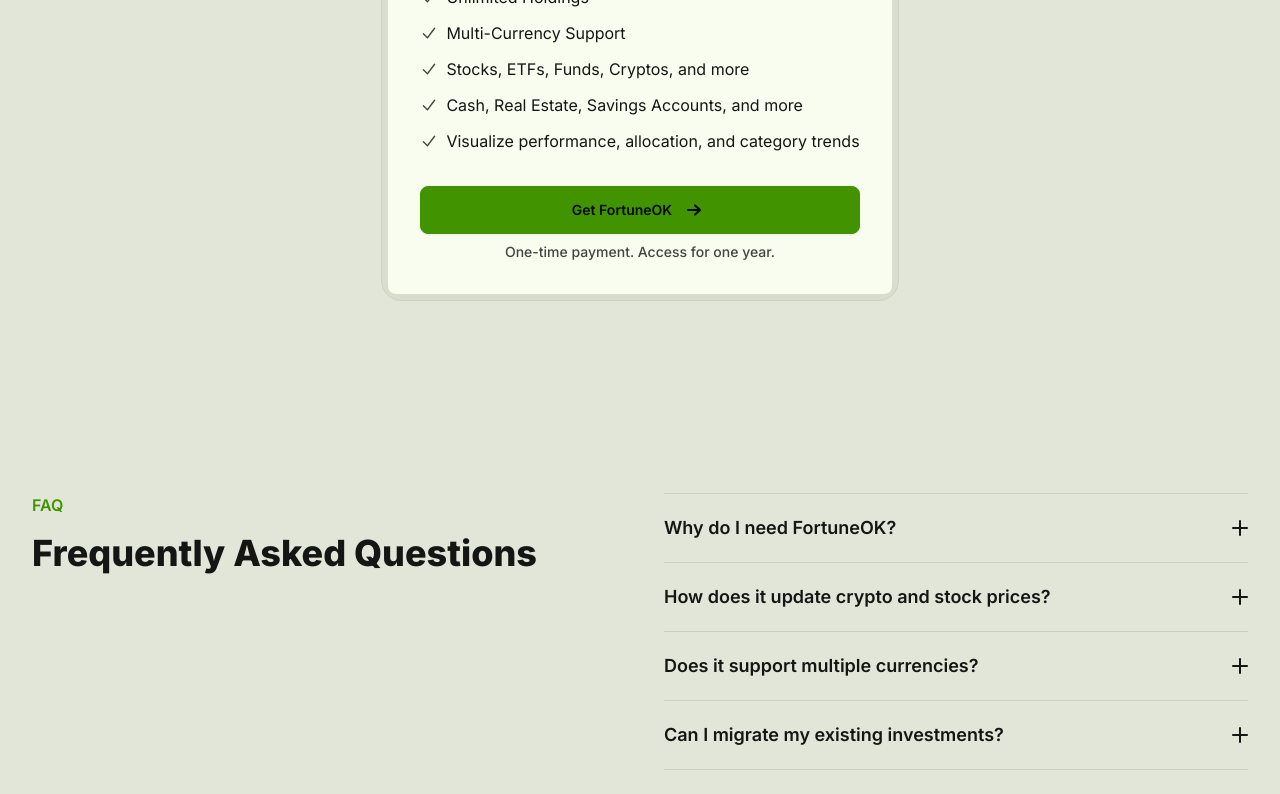
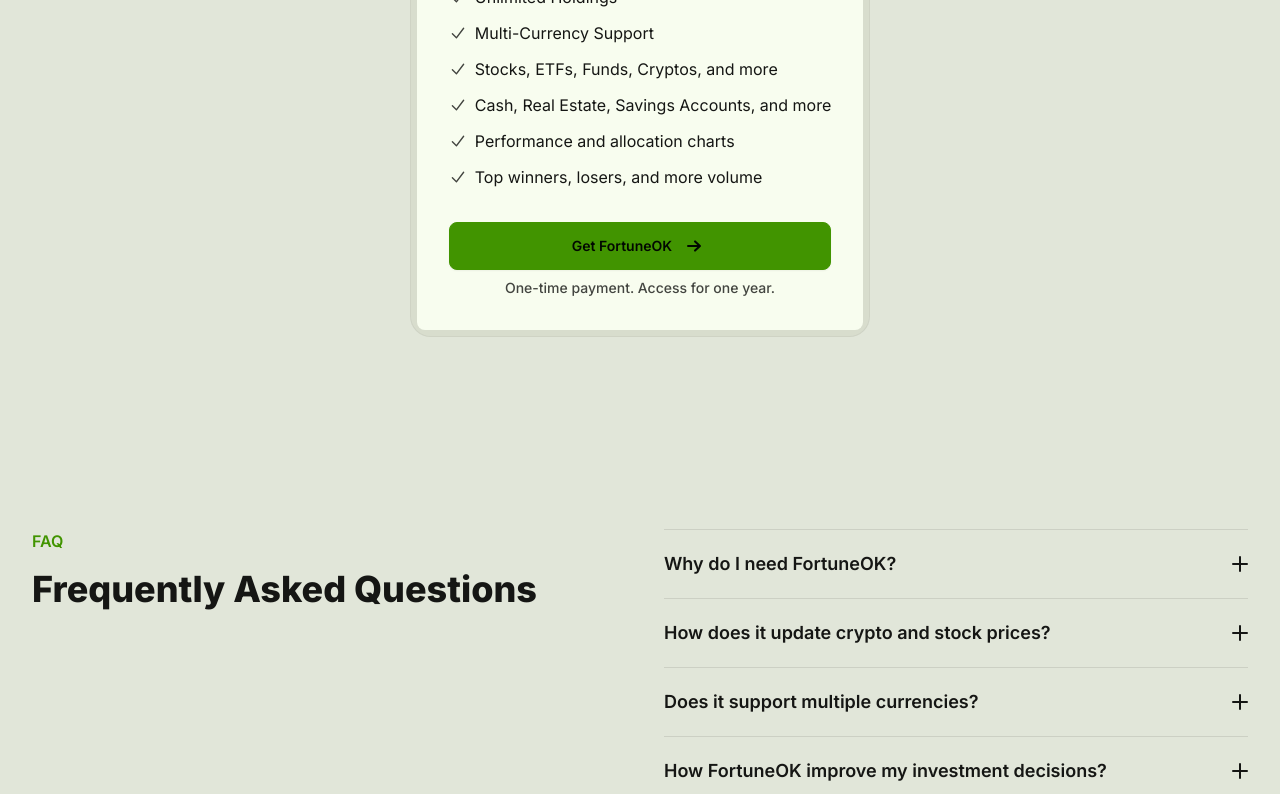
Before and after one commit to jhonnovax/fortuneok, a Next.js app: page / in a window 1280 px wide. Shown: the part 1960-2754 px from the top of the page. Built offline with nearby package versions, Linux system fonts and the light colour scheme; no server answers.

Commit message:
Update config and components for improved UI and content clarity

```diff
--- a/components/ButtonSignin.js
+++ b/components/ButtonSignin.js
@@ -37,7 +37,7 @@ const ButtonSignin = ({ text = "Get started", extraStyle }) => {
             height={24}
           />
         ) : (
-          <span className="w-6 h-6 bg-base-300 flex justify-center items-center rounded-full shrink-0">
+          <span className="w-6 h-6 bg-yellow-300 dark:bg-yellow-200 text-yellow-800 flex justify-center items-center rounded-full shrink-0">
             {session.user?.name?.charAt(0) || session.user?.email?.charAt(0)}
           </span>
         )}
--- a/components/FAQ.js
+++ b/components/FAQ.js
@@ -19,8 +19,8 @@ const faqList = [
     answer: <div className="space-y-2 leading-relaxed">Yes! FortuneOK supports multiple currencies. You can add your investments in different currencies and FortuneOK will convert them to your base currency for you.</div>,
   },
   {
-    question: "Can I migrate my existing investments?",
-    answer: <div className="space-y-2 leading-relaxed">Yes! For now you can import or export your investments to Excel/CSV.</div>,
+    question: "How FortuneOK improve my investment decisions?",
+    answer: <div className="space-y-2 leading-relaxed">FortuneOK provides you with a comprehensive overview of your portfolio, including performance, allocation, and category trends. This information helps you make informed decisions about your investments.</div>,
   },
   {
     question: 'It is secure?',
--- a/config.js
+++ b/config.js
@@ -35,7 +35,9 @@ const config = {
           { name: 'Multi-Currency Support' },
           { name: "Stocks, ETFs, Funds, Cryptos, and more" },
           { name: "Cash, Real Estate, Savings Accounts, and more" },
-          { name: 'Visualize performance, allocation, and category trends'}
+          { name: 'Performance and allocation charts'},
+          { name: 'Top winners, losers, and more volume'}
+
         ],
       }
     ],
```
